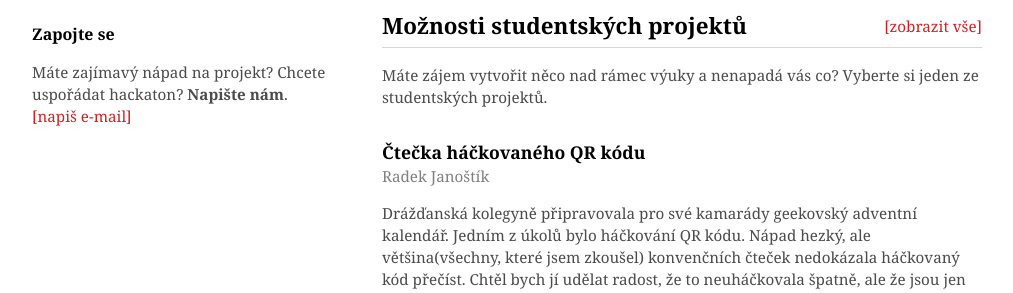
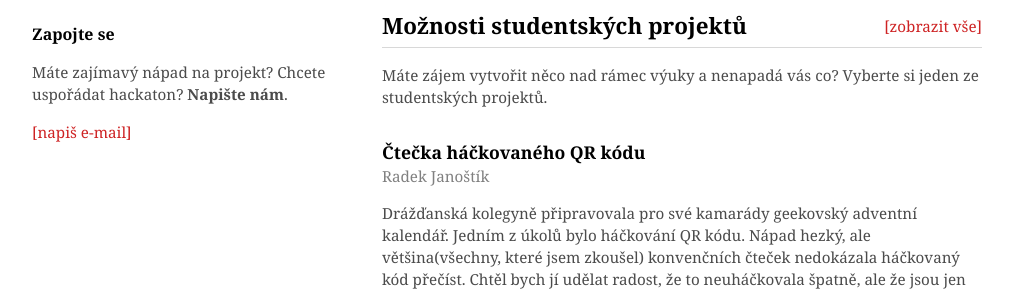
Before and after one commit to hackovani/hackovani.github.io, a Jekyll site: the page built from index.markdown, in a window 1280 px wide. Shown: the part 687-980 px from the top of the page, without its empty margins (133-1146 px from the left). Built offline with Jekyll 4.4.1, drawn with Linux system fonts in a browser that asks for light colours.

Commit message:
header rendering fix

```diff
--- a/_includes/header.html
+++ b/_includes/header.html
@@ -20,15 +20,17 @@
     </a>
 
     <h2>Co je ‘Háčkování’?</h2>
-    <p>{{ site.description | markdownify }}</p>
+    {{ site.description | markdownify }}
 
     <p class="definition">
       <dfn>hacker</dfn> <i>|ˈhakə|</i><br>
       {{ site.hacker_definition | escape }}
-    <p>
+    </p>
 
     <h2>Zapojte se</h2>
-    <p>{{ site.join_us | markdownify }}</p>
+    <div>
+      {{ site.join_us | markdownify }}
+    </div>
 
     <a href="mailto:{{ site.email }}" class="button">napiš e-mail</a>
   </div>
```
